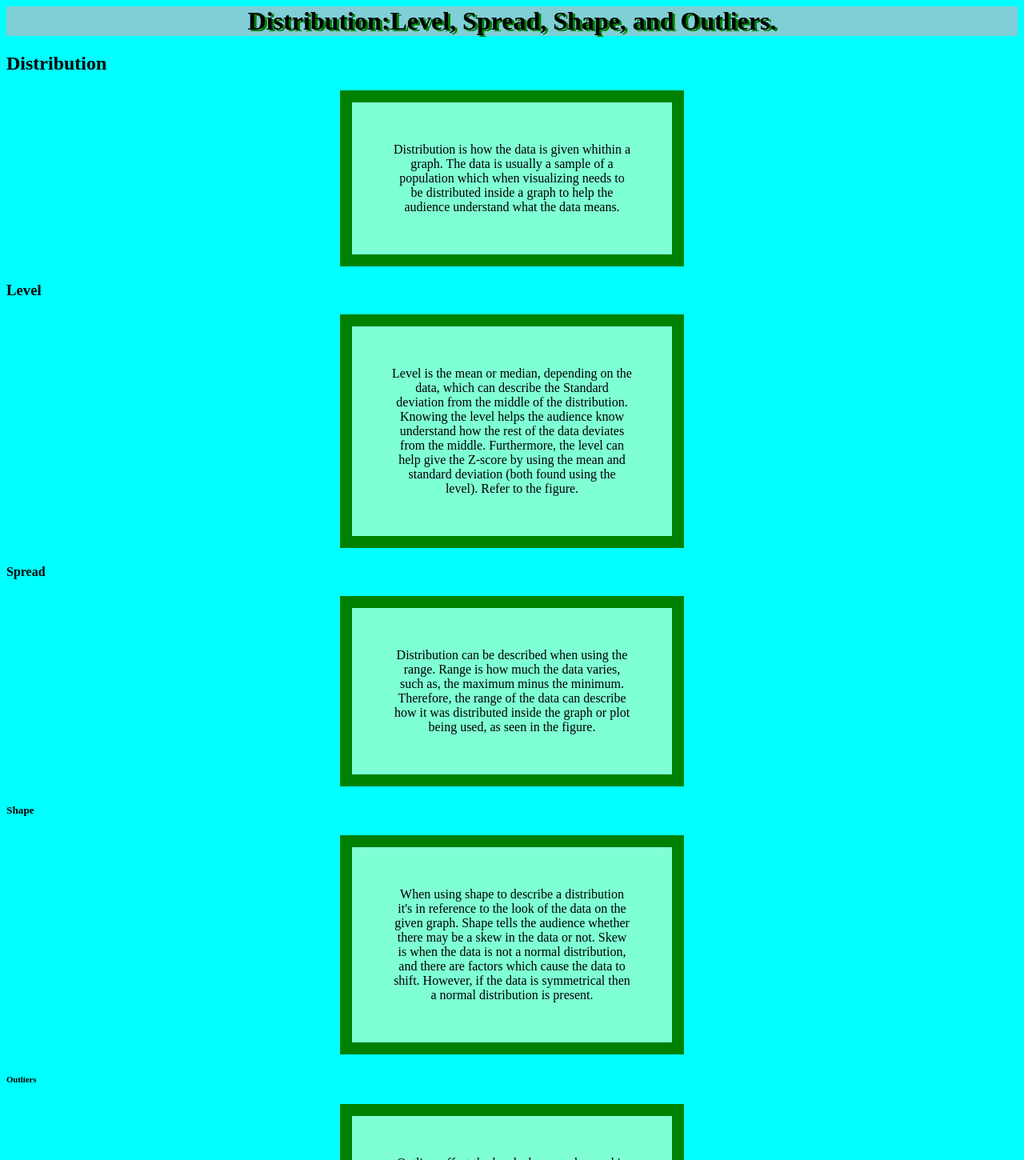
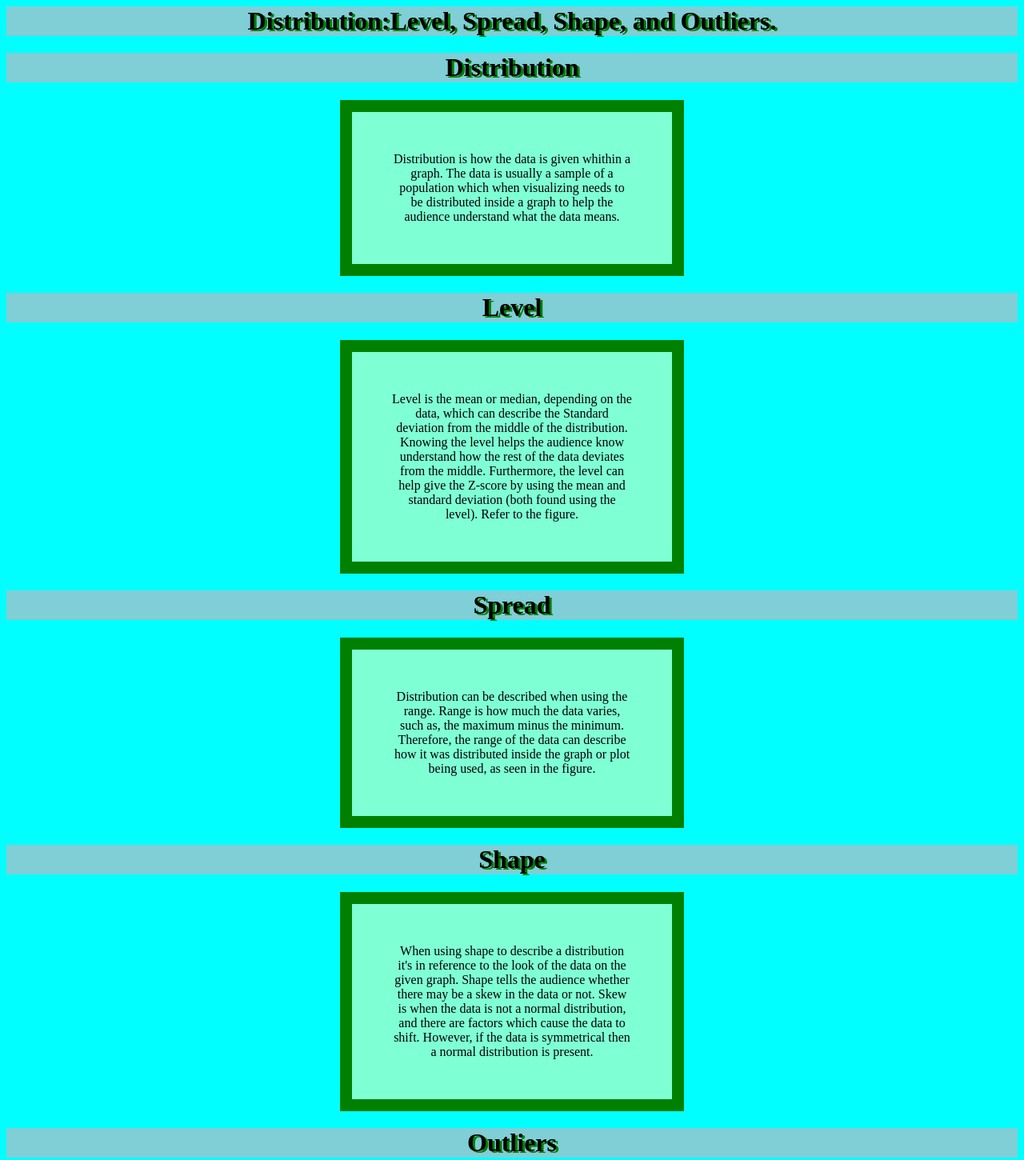
Before and after one commit to asasmith3434/prepCairo7, a plain HTML site: page index.html in a window 1280 px wide. Shown: the top 1450 px of the page at 80% size. Drawn offline with Linux system fonts and the light colour scheme.

Commit message:
Update index.html

```diff
--- a/index.html
+++ b/index.html
@@ -4,25 +4,25 @@
  rel="stylesheet" />
   <body>
     <h1> Distribution:Level, Spread, Shape, and Outliers. </h1>
-    <h2> Distribution</h2>
+    <h1> Distribution</h1>
     <p> Distribution is how the data is given whithin a graph. The data is usually a sample of a population which when visualizing needs
       to be distributed inside a graph to help the audience understand what the data means.
     </p>
-    <h3> Level </h3>
+    <h1> Level </h1>
     <p> Level is the mean or median, depending on the data, which can describe the Standard deviation from the middle of the distribution.
       Knowing the level helps the audience know understand how the rest of the data deviates from the middle. Furthermore, the level can
       help give the Z-score by using the mean and standard deviation (both found using the level). Refer to the figure.
     </p>
-    <h4> Spread </h4>
+    <h1> Spread </h1>
    <p> Distribution can be described when using the range. Range is how much the data varies, such as, the maximum minus the minimum.
       Therefore, the range of the data can describe how it was distributed inside the graph or plot being used, as seen in the figure.
     </p>
-    <h5> Shape </h5>
+    <h1> Shape </h1>
     <p> When using shape to describe a distribution it's in reference to the look of the data on the given graph. Shape tells the audience
       whether there may be a skew in the data or not. Skew is when the data is not a normal distribution, and there are factors which
       cause the data to shift. However, if the data is symmetrical then a normal distribution is present.
     </p>
-    <h6> Outliers </h6>
+    <h1> Outliers </h1>
     <p> Outliers effect the level, shape, and spread in the distribution of data. In the context of the three elements, the median may
       be used if enough outliers curve the graph to be skewed, and the mean may be used if the outliers play no drastic effect on the data
       resulting in a normal distribution. Futhermore, the spread of the data may increase if outliers are present or decrease if absent.
```
